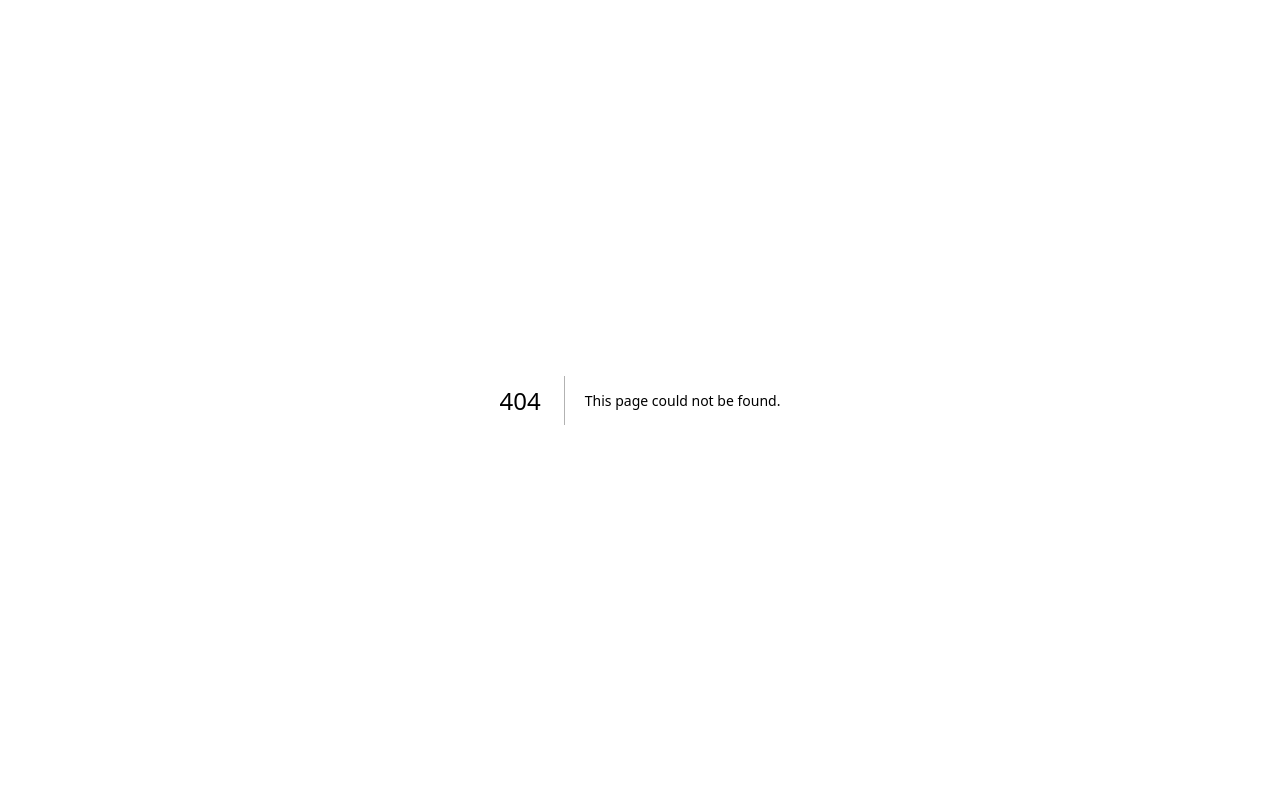
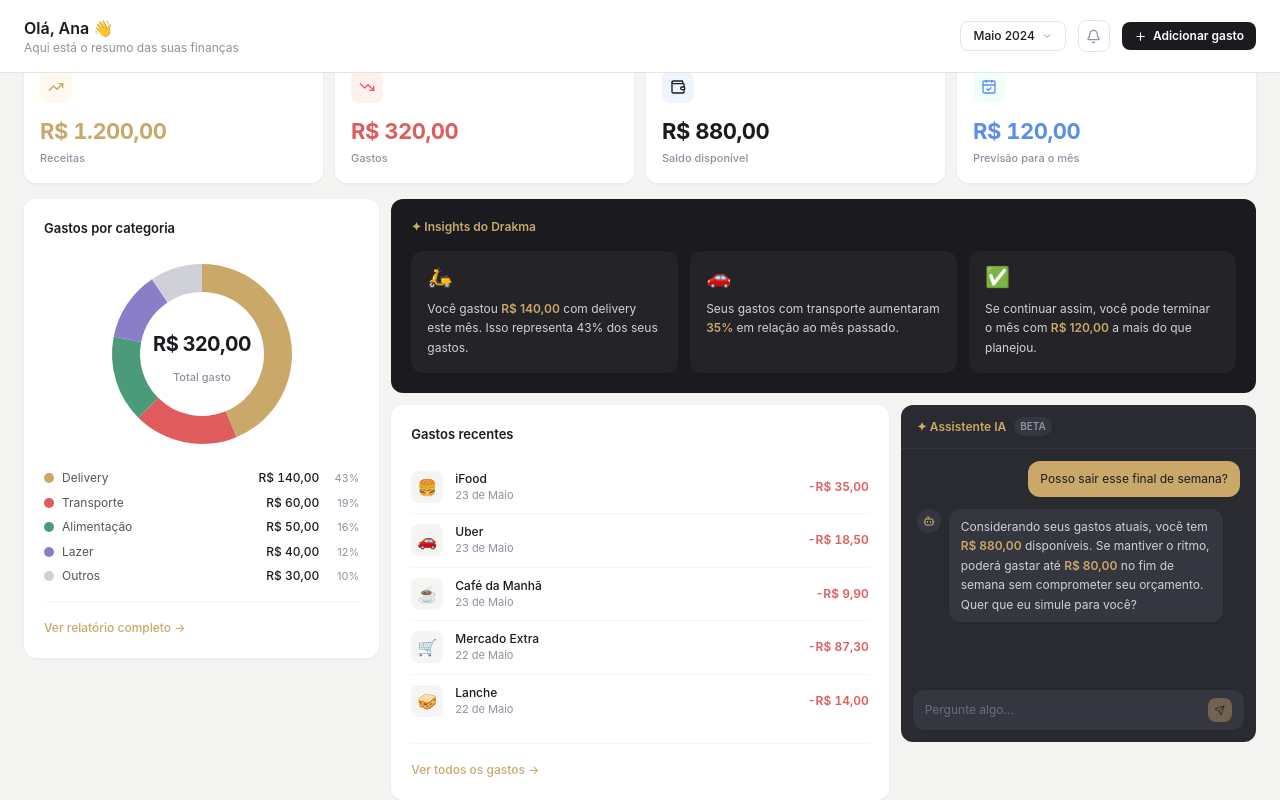
Before and after one commit to enricodfa/DRAKMA, a Next.js app: page /dashboard in a window 1280 px wide. Before the commit this address had no page. Built offline with nearby package versions, Linux system fonts and the light colour scheme.

Commit message:
feat: add BentoGrid asymmetric layout and assemble dashboard page

```diff
--- /dev/null
+++ b/src/app/dashboard/page.tsx
@@ -0,0 +1,18 @@
+import TopHeader from '@/components/layout/TopHeader'
+import SummaryCards from '@/components/dashboard/SummaryCards'
+import BentoGrid from '@/components/dashboard/BentoGrid'
+
+export default function DashboardPage() {
+  return (
+    <div className="flex flex-col h-full overflow-hidden">
+      <TopHeader />
+      <main
+        className="flex-1 overflow-auto flex flex-col gap-4"
+        style={{ padding: '20px 24px' }}
+      >
+        <SummaryCards />
+        <BentoGrid />
+      </main>
+    </div>
+  )
+}
--- /dev/null
+++ b/src/components/dashboard/BentoGrid.tsx
@@ -0,0 +1,39 @@
+import CategoryChart from './CategoryChart'
+import InsightBanner from './InsightBanner'
+import RecentExpenses from './RecentExpenses'
+import AIAssistant from '@/components/ai/AIAssistant'
+
+export default function BentoGrid() {
+  return (
+    <div
+      className="flex-1"
+      style={{
+        display: 'grid',
+        gridTemplateColumns: '1fr 1.4fr 1fr',
+        gridTemplateRows: 'auto 1fr',
+        gap: 12,
+        minHeight: 0,
+      }}
+    >
+      {/* Col 1 — spans 2 rows */}
+      <div style={{ gridRow: 'span 2', minHeight: 0 }}>
+        <CategoryChart />
+      </div>
+
+      {/* Col 2-3 Row 1 — InsightBanner spans 2 cols */}
+      <div style={{ gridColumn: 'span 2' }}>
+        <InsightBanner />
+      </div>
+
+      {/* Col 2 Row 2 */}
+      <div style={{ minHeight: 0 }}>
+        <RecentExpenses />
+      </div>
+
+      {/* Col 3 Row 2 */}
+      <div style={{ minHeight: 0 }}>
+        <AIAssistant />
+      </div>
+    </div>
+  )
+}
```
